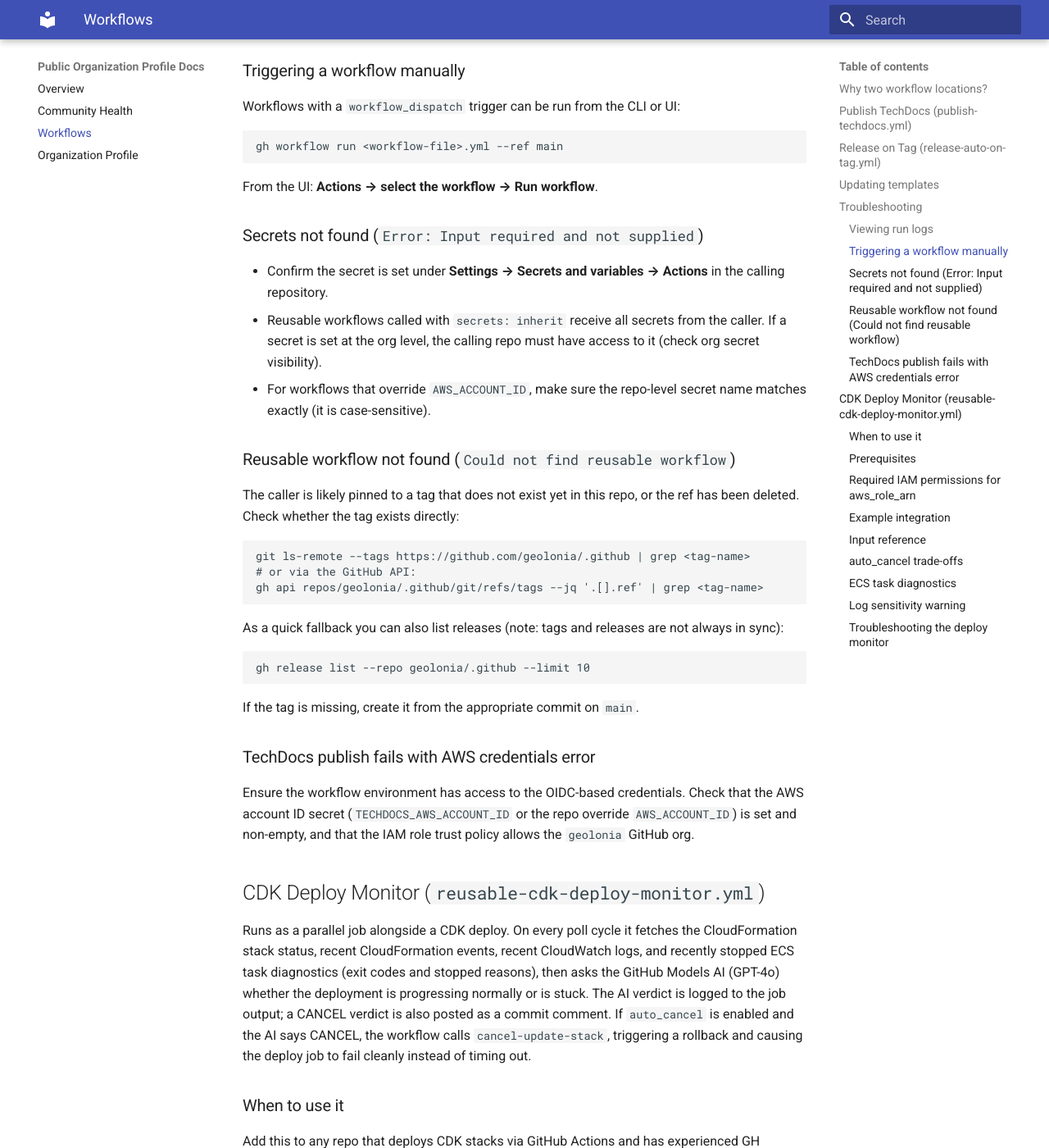
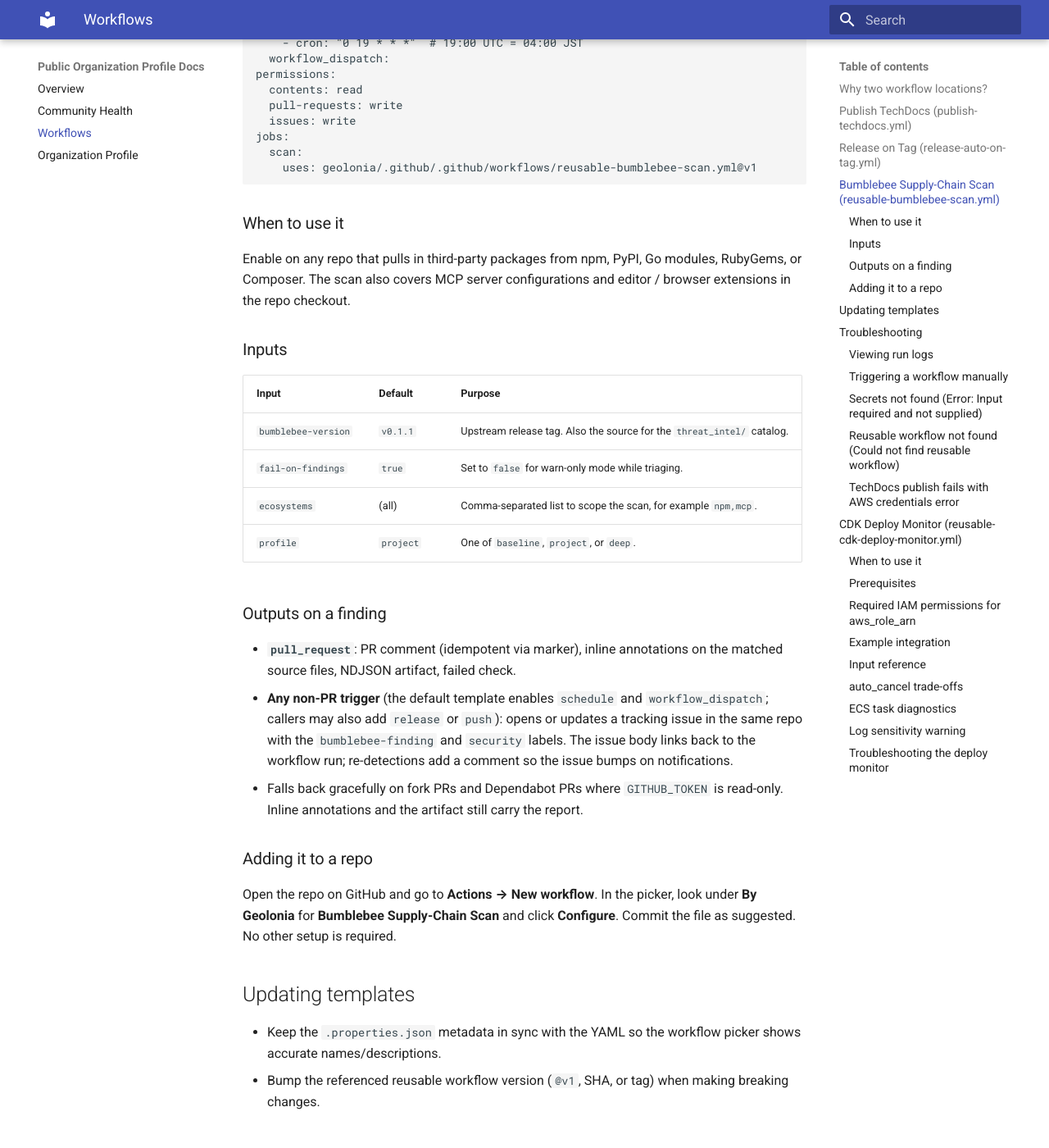
Before and after one commit to geolonia/.github, an MkDocs documentation site: the page built from docs/workflows.md, in a window 1280 px wide and 1400 px high, scrolled down 2193 px. Shown: the whole window at 82% size. Built offline with MkDocs 1.6.1 and Material for MkDocs 9.7.7, drawn with Linux system fonts in a browser that asks for light colours; some of the changed text lies outside the part shown.

Commit message:
docs(workflows): document Bumblebee Supply-Chain Scan (#45)
* docs(workflows): document Bumblebee Supply-Chain Scan

Add a section to docs/workflows.md mirroring the existing per-workflow
entries (publish-techdocs, release-auto-on-tag, cdk-deploy-monitor).
Covers the trigger model, inputs, outputs on a finding, and the
one-click "New workflow" enablement path.

Pairs with the consumer-side ops documentation in geolonia-operations.

* docs(workflows): clarify Bumblebee trigger list per CodeRabbit

The reusable workflow is workflow_call-only; the default template
enables pull_request + schedule + workflow_dispatch (release commented,
push not configured). Reword the issue-on-finding bullet to say 'any
non-PR trigger' and note which the template enables vs. what callers
may add, instead of listing release/push as if active.

````diff
--- a/docs/workflows.md
+++ b/docs/workflows.md
@@ -61,6 +61,73 @@ jobs:
     uses: geolonia/.github/.github/workflows/reusable-release-auto-on-tag.yml@v1
     secrets: inherit
 ```
+
+## Bumblebee Supply-Chain Scan (`reusable-bumblebee-scan.yml`)
+
+- Runs on `pull_request` to the default branch, on a daily schedule
+  (19:00 UTC), and via `workflow_dispatch`.
+- Delegates to `reusable-bumblebee-scan.yml@v1`, which downloads a pinned
+  [Bumblebee](https://github.com/perplexityai/bumblebee) release tarball
+  and matches installed packages against the curated `threat_intel/`
+  exposure catalog shipped in the same release.
+- Posts a PR comment on `pull_request`, opens an idempotent tracking
+  issue (labelled `bumblebee-finding` and `security`) on non-PR triggers,
+  and uploads the NDJSON report as a workflow artifact.
+
+Example minimal usage:
+
+```yaml
+name: Bumblebee Scan
+on:
+  pull_request:
+    branches: [main]
+  schedule:
+    - cron: "0 19 * * *"  # 19:00 UTC = 04:00 JST
+  workflow_dispatch:
+permissions:
+  contents: read
+  pull-requests: write
+  issues: write
+jobs:
+  scan:
+    uses: geolonia/.github/.github/workflows/reusable-bumblebee-scan.yml@v1
+```
+
+### When to use it
+
+Enable on any repo that pulls in third-party packages from npm, PyPI, Go
+modules, RubyGems, or Composer. The scan also covers MCP server
+configurations and editor / browser extensions in the repo checkout.
+
+### Inputs
+
+| Input | Default | Purpose |
+| --- | --- | --- |
+| `bumblebee-version` | `v0.1.1` | Upstream release tag. Also the source for the `threat_intel/` catalog. |
+| `fail-on-findings` | `true` | Set to `false` for warn-only mode while triaging. |
+| `ecosystems` | (all) | Comma-separated list to scope the scan, for example `npm,mcp`. |
+| `profile` | `project` | One of `baseline`, `project`, or `deep`. |
+
+### Outputs on a finding
+
+- **`pull_request`**: PR comment (idempotent via marker), inline
+  annotations on the matched source files, NDJSON artifact, failed check.
+- **Any non-PR trigger** (the default template enables `schedule` and
+  `workflow_dispatch`; callers may also add `release` or `push`): opens
+  or updates a tracking issue in the same repo with the
+  `bumblebee-finding` and `security` labels. The issue body links back to
+  the workflow run; re-detections add a comment so the issue bumps on
+  notifications.
+- Falls back gracefully on fork PRs and Dependabot PRs where
+  `GITHUB_TOKEN` is read-only. Inline annotations and the artifact still
+  carry the report.
+
+### Adding it to a repo
+
+Open the repo on GitHub and go to **Actions → New workflow**. In the
+picker, look under **By Geolonia** for **Bumblebee Supply-Chain Scan**
+and click **Configure**. Commit the file as suggested. No other setup
+is required.
 
 ## Updating templates
 
````
